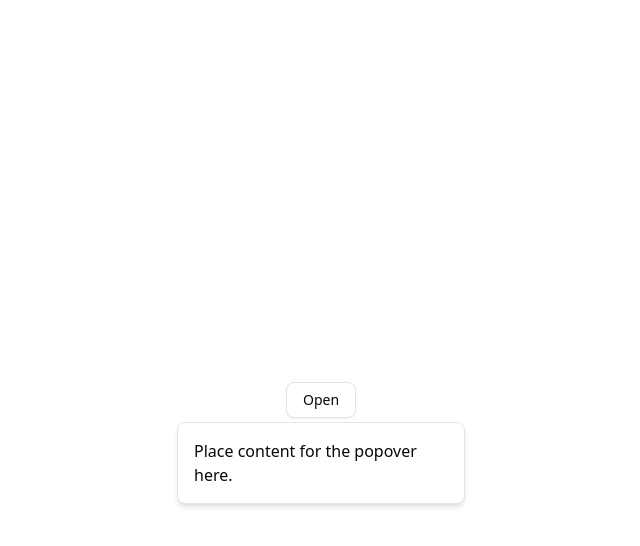
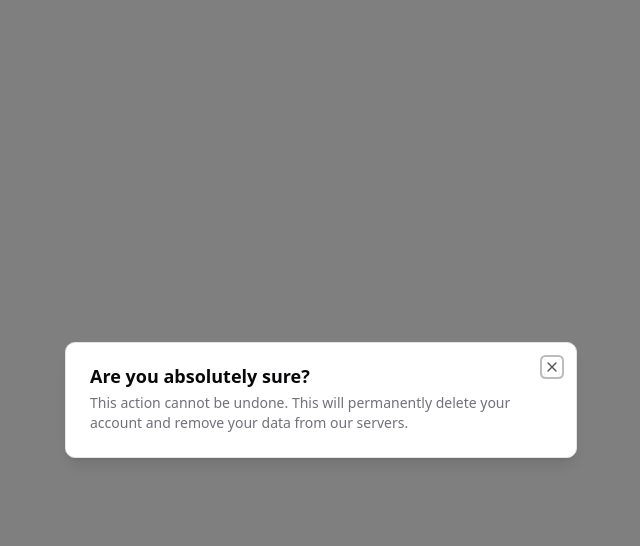
Before and after one commit to azamat-cto/react-starter, a React (Vite) app: page / in a window 1280 px wide. Both pictures are taken after a click on the button "Open". Shown: the top 546 px of the page, without its empty margins (319-959 px from the left). Built offline with nearby package versions, Linux system fonts and the light colour scheme.

Commit message:
add `dialog` component

```diff
--- a/package.json
+++ b/package.json
@@ -1,7 +1,7 @@
 {
     "name": "react-starter",
     "private": true,
-    "version": "0.0.26",
+    "version": "0.0.27",
     "type": "module",
     "scripts": {
         "dev": "vite",
@@ -18,6 +18,7 @@
         "@radix-ui/react-avatar": "^1.1.3",
         "@radix-ui/react-checkbox": "^1.1.4",
         "@radix-ui/react-collapsible": "^1.1.3",
+        "@radix-ui/react-dialog": "^1.1.6",
         "@radix-ui/react-popover": "^1.1.6",
         "@radix-ui/react-slot": "^1.1.2",
         "@tailwindcss/vite": "^4.0.12",
--- a/src/App.tsx
+++ b/src/App.tsx
@@ -1,21 +1,31 @@
 import {
-    Popover,
-    PopoverContent,
-    PopoverTrigger,
-} from "@/components/ui/popover";
+    Dialog,
+    DialogContent,
+    DialogDescription,
+    DialogHeader,
+    DialogTitle,
+    DialogTrigger,
+} from "@/components/ui/dialog";
 import { Button } from "./components/ui/button";
 
 function App() {
     return (
         <div className="flex flex-col items-center justify-center h-svh max-w-2xl mx-auto">
-            <Popover>
-                <PopoverTrigger asChild>
+            <Dialog>
+                <DialogTrigger asChild>
                     <Button variant="outline">Open</Button>
-                </PopoverTrigger>
-                <PopoverContent>
-                    Place content for the popover here.
-                </PopoverContent>
-            </Popover>
+                </DialogTrigger>
+                <DialogContent>
+                    <DialogHeader>
+                        <DialogTitle>Are you absolutely sure?</DialogTitle>
+                        <DialogDescription>
+                            This action cannot be undone. This will permanently
+                            delete your account and remove your data from our
+                            servers.
+                        </DialogDescription>
+                    </DialogHeader>
+                </DialogContent>
+            </Dialog>
         </div>
     );
 }
--- /dev/null
+++ b/src/components/ui/dialog.tsx
@@ -0,0 +1,136 @@
+import * as React from "react";
+import * as DialogPrimitive from "@radix-ui/react-dialog";
+import { XIcon } from "lucide-react";
+
+import { cn } from "@/lib/utils";
+
+function Dialog({
+    ...props
+}: React.ComponentProps<typeof DialogPrimitive.Root>) {
+    return <DialogPrimitive.Root data-slot="dialog" {...props} />;
+}
+
+function DialogTrigger({
+    ...props
+}: React.ComponentProps<typeof DialogPrimitive.Trigger>) {
+    return <DialogPrimitive.Trigger data-slot="dialog-trigger" {...props} />;
+}
+
+function DialogPortal({
+    ...props
+}: React.ComponentProps<typeof DialogPrimitive.Portal>) {
+    return <DialogPrimitive.Portal data-slot="dialog-portal" {...props} />;
+}
+
+function DialogClose({
+    ...props
+}: React.ComponentProps<typeof DialogPrimitive.Close>) {
+    return <DialogPrimitive.Close data-slot="dialog-close" {...props} />;
+}
+
+function DialogOverlay({
+    className,
+    ...props
+}: React.ComponentProps<typeof DialogPrimitive.Overlay>) {
+    return (
+        <DialogPrimitive.Overlay
+            data-slot="dialog-overlay"
+            className={cn(
+                "data-[state=open]:animate-in data-[state=closed]:animate-out data-[state=closed]:fade-out-0 data-[state=open]:fade-in-0 fixed inset-0 z-50 bg-black/50",
+                className,
+            )}
+            {...props}
+        />
+    );
+}
+
+function DialogContent({
+    className,
+    children,
+    ...props
+}: React.ComponentProps<typeof DialogPrimitive.Content>) {
+    return (
+        <DialogPortal data-slot="dialog-portal">
+            <DialogOverlay />
+            <DialogPrimitive.Content
+                data-slot="dialog-content"
+                className={cn(
+                    "bg-background data-[state=open]:animate-in data-[state=closed]:animate-out data-[state=closed]:fade-out-0 data-[state=open]:fade-in-0 data-[state=closed]:zoom-out-95 data-[state=open]:zoom-in-95 fixed top-[50%] left-[50%] z-50 grid w-full max-w-[calc(100%-2rem)] translate-x-[-50%] translate-y-[-50%] gap-4 rounded-lg border p-6 shadow-lg duration-200 sm:max-w-lg",
+                    className,
+                )}
+                {...props}
+            >
+                {children}
+                <DialogPrimitive.Close className="ring-offset-background focus:ring-ring data-[state=open]:bg-accent data-[state=open]:text-muted-foreground absolute top-4 right-4 rounded-xs opacity-70 transition-opacity hover:opacity-100 focus:ring-2 focus:ring-offset-2 focus:outline-hidden disabled:pointer-events-none [&_svg]:pointer-events-none [&_svg]:shrink-0 [&_svg:not([class*='size-'])]:size-4">
+                    <XIcon />
+                    <span className="sr-only">Close</span>
+                </DialogPrimitive.Close>
+            </DialogPrimitive.Content>
+        </DialogPortal>
+    );
+}
+
+function DialogHeader({ className, ...props }: React.ComponentProps<"div">) {
+    return (
+        <div
+            data-slot="dialog-header"
+            className={cn(
+                "flex flex-col gap-2 text-center sm:text-left",
+                className,
+            )}
+            {...props}
+        />
+    );
+}
+
+function DialogFooter({ className, ...props }: React.ComponentProps<"div">) {
+    return (
+        <div
+            data-slot="dialog-footer"
+            className={cn(
+                "flex flex-col-reverse gap-2 sm:flex-row sm:justify-end",
+                className,
+            )}
+            {...props}
+        />
+    );
+}
+
+function DialogTitle({
+    className,
+    ...props
+}: React.ComponentProps<typeof DialogPrimitive.Title>) {
+    return (
+        <DialogPrimitive.Title
+            data-slot="dialog-title"
+            className={cn("text-lg leading-none font-semibold", className)}
+            {...props}
+        />
+    );
+}
+
+function DialogDescription({
+    className,
+    ...props
+}: React.ComponentProps<typeof DialogPrimitive.Description>) {
+    return (
+        <DialogPrimitive.Description
+            data-slot="dialog-description"
+            className={cn("text-muted-foreground text-sm", className)}
+            {...props}
+        />
+    );
+}
+
+export {
+    Dialog,
+    DialogClose,
+    DialogContent,
+    DialogDescription,
+    DialogFooter,
+    DialogHeader,
+    DialogOverlay,
+    DialogPortal,
+    DialogTitle,
+    DialogTrigger,
+};
```
Also changed, not shown: 1 other file (tests, documents, lock files or other folders).
